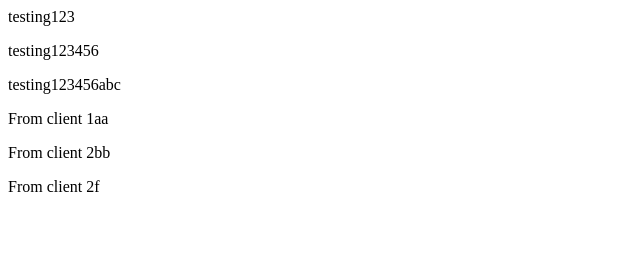
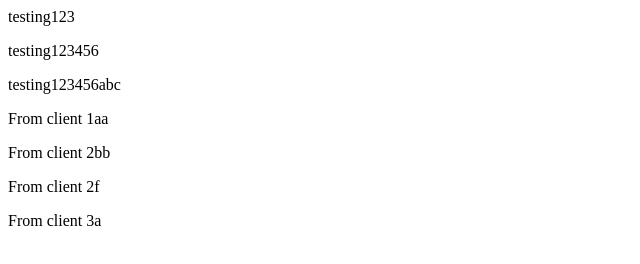
Before and after one commit to Benhwong/testrepo, a plain HTML site: page index.html in a window 1280 px wide. Shown: the whole page, without its empty margins (0-640 px from the left). Drawn offline with Linux system fonts and the light colour scheme.

Commit message:
From client 3a

```diff
--- a/index.html
+++ b/index.html
@@ -4,3 +4,4 @@
 <p>From client 1aa</p>
 <p>From client 2bb</p>
 <p>From client 2f</p>
+<p>From client 3a</p>
```
